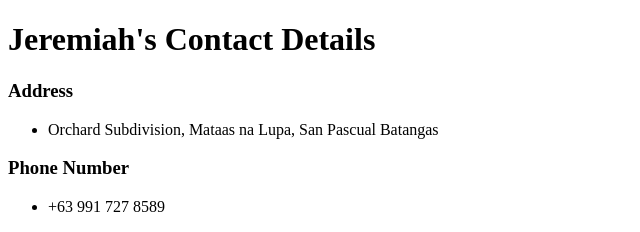
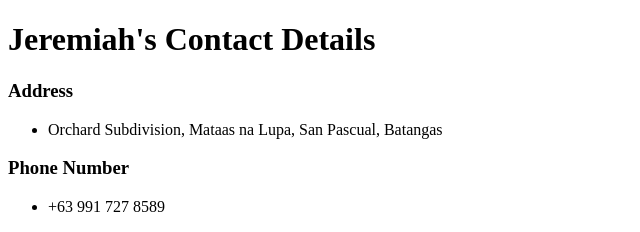
Before and after one commit to mayahyah/fabul-project1-it-nt-3109, a plain HTML site: page additional_info/contacts.html in a window 1280 px wide. Shown: the top 232 px of the page, 0-640 px from the left. Drawn offline with Linux system fonts and the light colour scheme.

Commit message:
Edited index and contacts

```diff
--- a/additional_info/contacts.html
+++ b/additional_info/contacts.html
@@ -8,7 +8,7 @@
         <h1>Jeremiah's Contact Details</h1>
         <h3>Address</h3>
             <ul>
-                <li>Orchard Subdivision, Mataas na Lupa, San Pascual Batangas</li>
+                <li>Orchard Subdivision, Mataas na Lupa, San Pascual, Batangas</li>
             </ul>
         <h3>Phone Number</h3>
             <ul>
```
Also changed, not shown: index.html (+2 -2 lines).
